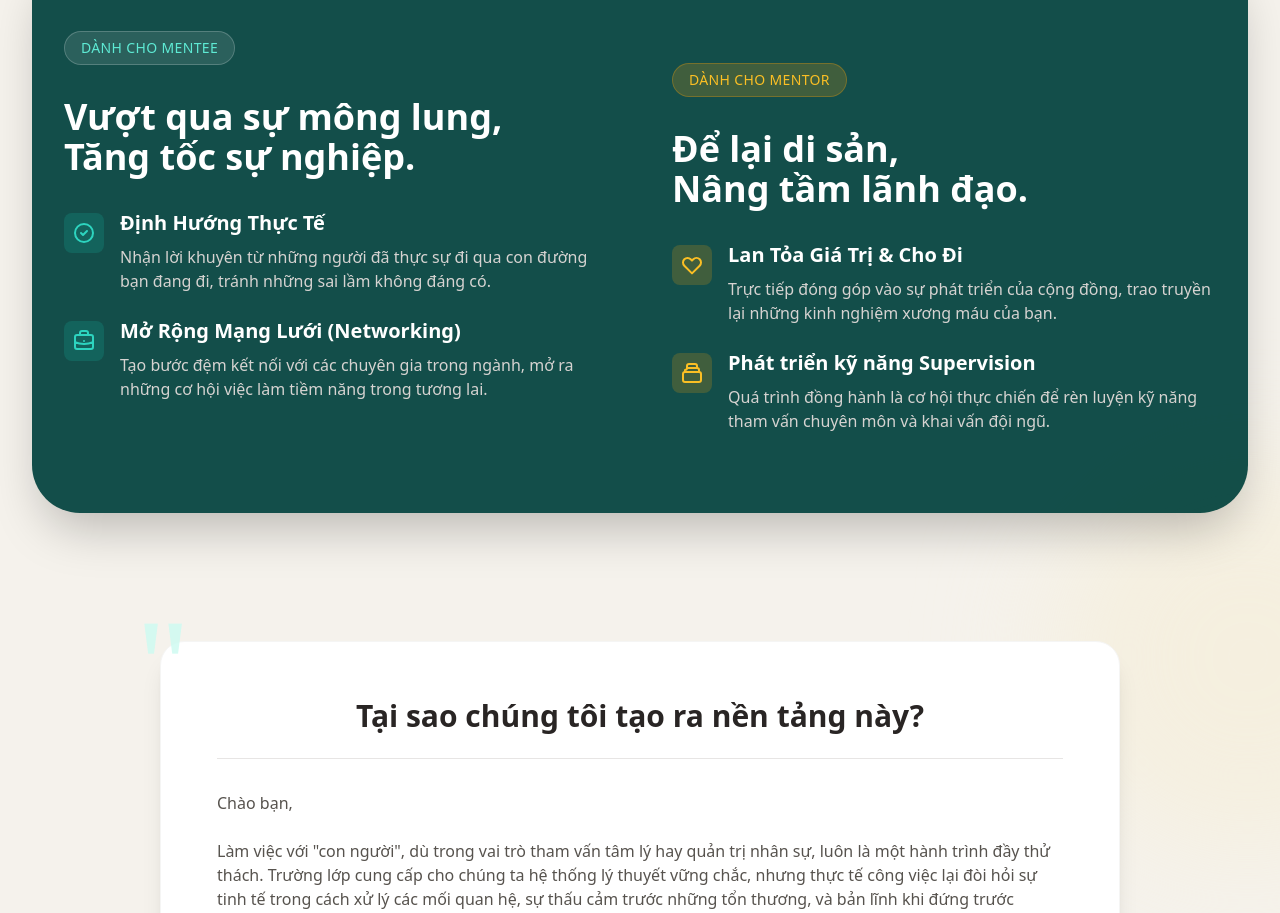
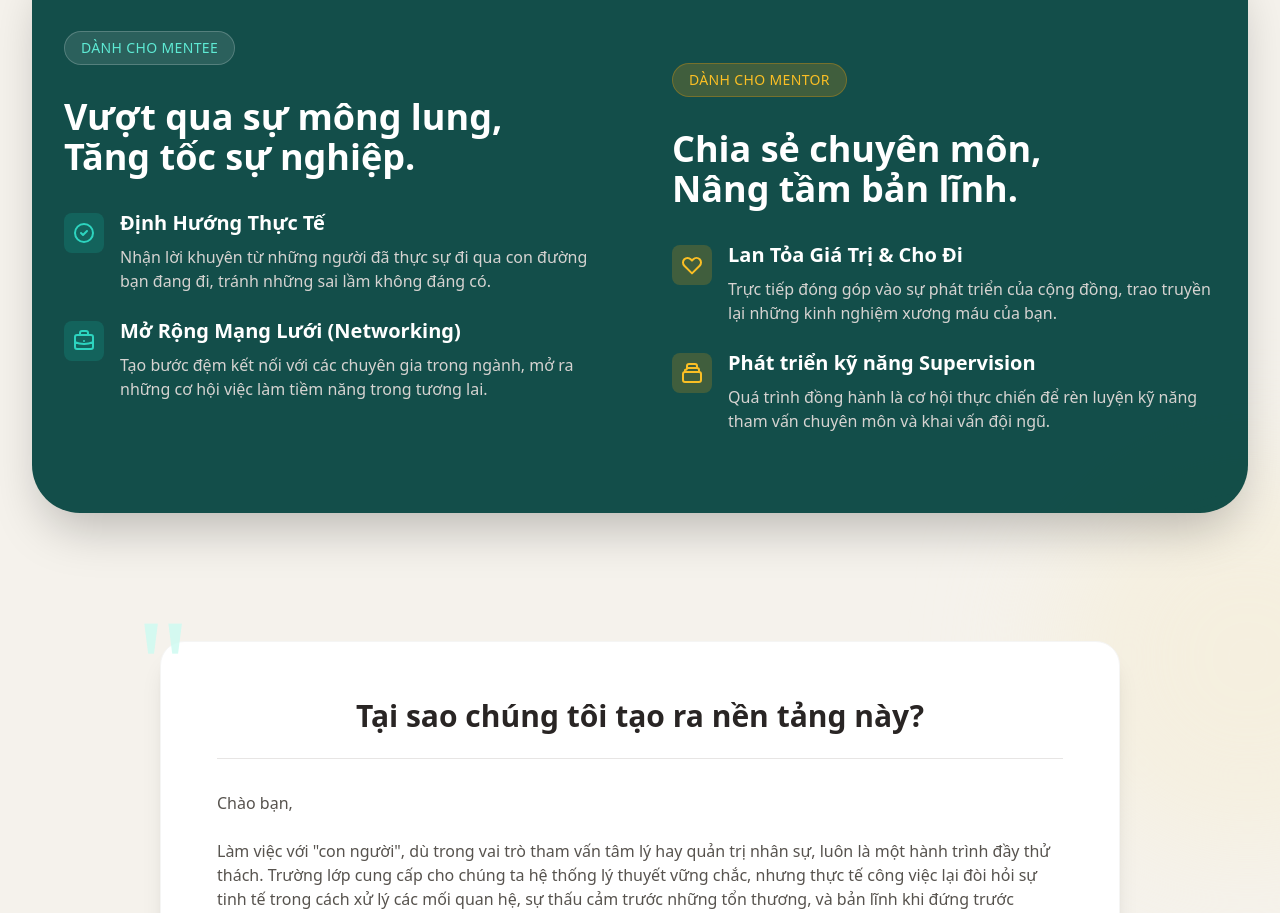
Before and after one commit to Yumi-tran-app/mentor-platform, a Next.js app: page / in a window 1280 px wide. Shown: the part 2067-2980 px from the top of the page. Built offline with nearby package versions, Linux system fonts and the light colour scheme; no server answers.

Commit message:
Sửa headline mentor: Chia sẻ chuyên môn, Nâng tầm bản lĩnh

```diff
--- a/src/app/page.tsx
+++ b/src/app/page.tsx
@@ -203,7 +203,7 @@ export default function Home() {
               <div className="inline-block px-4 py-1.5 bg-amber-500/20 rounded-full text-amber-400 font-medium tracking-wide text-sm border border-amber-500/30">
                 DÀNH CHO MENTOR
               </div>
-              <h2 className="text-3xl md:text-4xl font-bold">Để lại di sản,<br />Nâng tầm lãnh đạo.</h2>
+              <h2 className="text-3xl md:text-4xl font-bold">Chia sẻ chuyên môn,<br />Nâng tầm bản lĩnh.</h2>
               <ul className="space-y-6">
                 <li className="flex items-start gap-4">
                   <div className="mt-1 bg-amber-500/20 p-2 rounded-lg text-amber-400">
```
Also changed, not shown: 2 other files (tests, documents, lock files or other folders).
